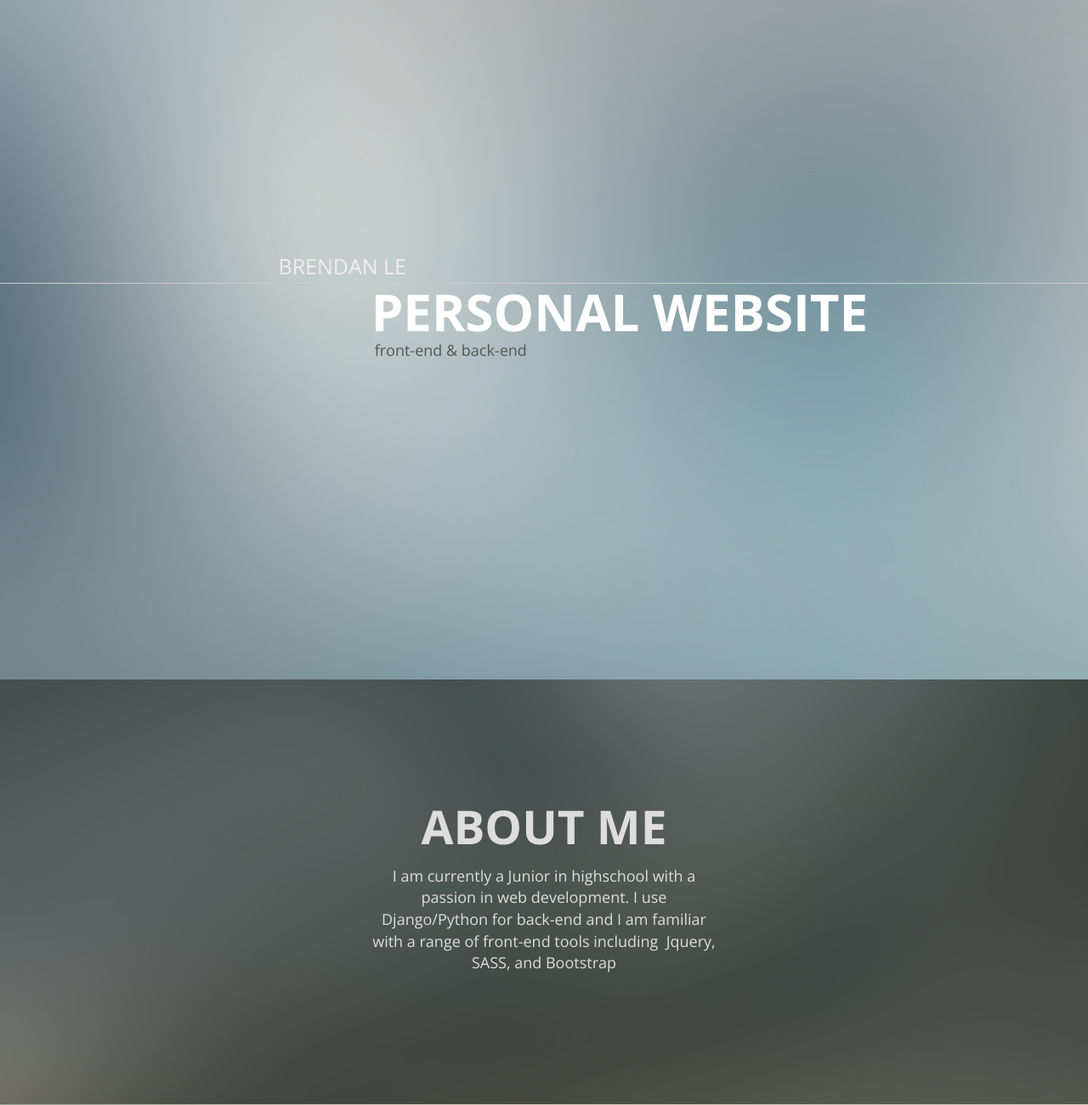
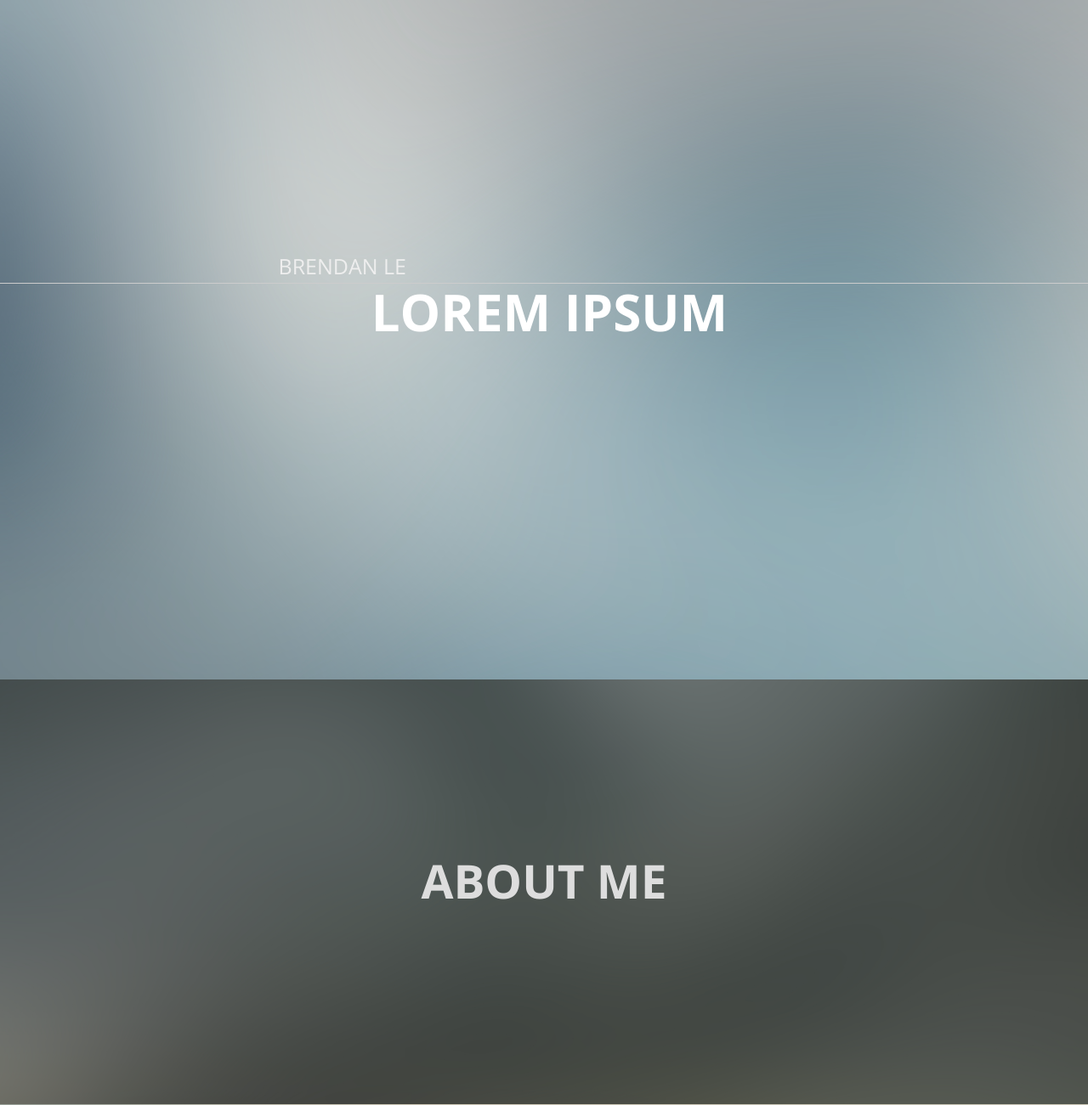
Before and after one commit to leb2/homepage, a Django app: page / in a window 1280 px wide. Shown: the top 1301 px of the page at 85% size. Run offline with Django 3.2, Linux system fonts and the light colour scheme; some libraries are stand-ins or nearby versions.

Commit message:
Change content

```diff
--- a/homepage/templates/homepage/index.html
+++ b/homepage/templates/homepage/index.html
@@ -18,11 +18,11 @@
 				</div>
 				<div class='row'>
 					<div class='col-md-4'></div>
-					<h1 class='col-md-8'>PERSONAL WEBSITE</h1>
+					<h1 class='col-md-8'>LOREM IPSUM</h1>
 				</div>
 				<div class='row'>
 					<div class='col-md-4'></div>
-					<div class='extra col-md-8'>front-end & back-end</div>
+					<div class='extra col-md-8'></div>
 				</div>
 
 				<div id='main-body'>
@@ -45,9 +45,6 @@
 					<div class='row'>
 						<div class='col-md-4'></div>
 						<p class='col-md-4'>
-							I am currently a Junior in highschool with a passion in web development.
-							I use Django/Python for back-end and I am familiar with a range of front-end
-							tools including&nbsp Jquery, SASS, and Bootstrap
 						</p>
 						<div class='col-md-4'></div>
 					</div>
```
